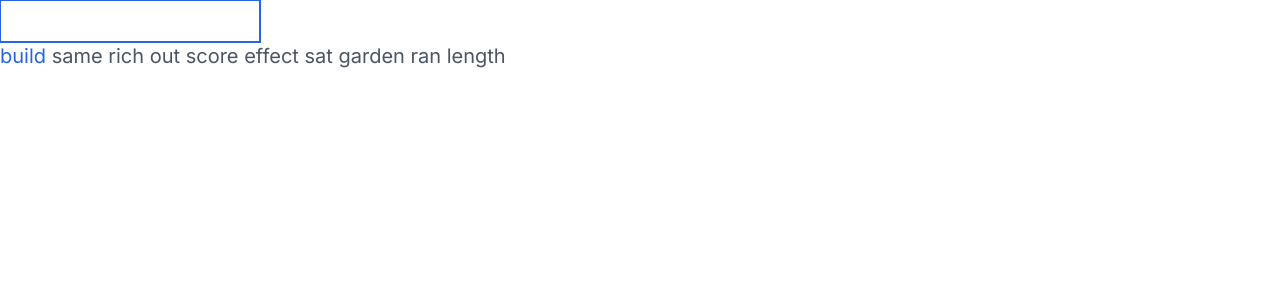
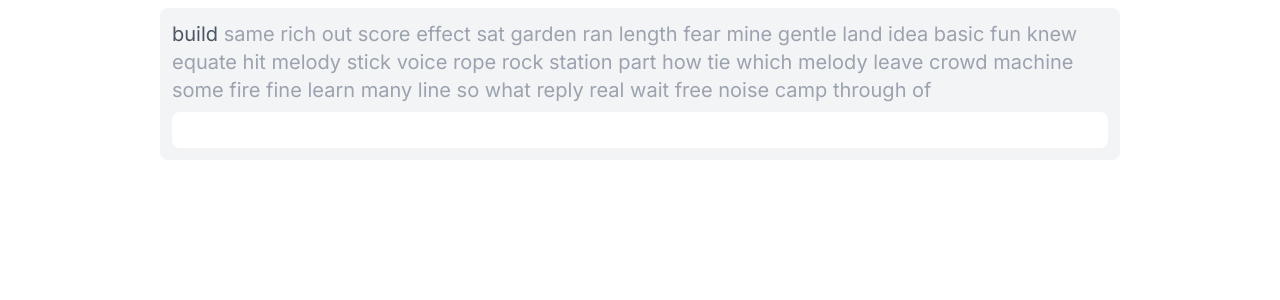
Before and after one commit to samkaj/hypist-ts, a SvelteKit app: page / in a window 1280 px wide. Shown: the top 300 px of the page. Built offline with nearby package versions, Linux system fonts and the light colour scheme; a web font is replaced by a local one.

Commit message:
UI: design typing test, first version

```diff
--- a/src/components/game-controllers/Game.svelte
+++ b/src/components/game-controllers/Game.svelte
@@ -3,14 +3,14 @@
   import { Game } from "../../game/Game";
   import type { Word } from "../../game/Word";
   import { Status } from "../../game/Word";
-  const game = new Game(10);
+  const game = new Game(50);
   let words: Word[] = game.words;
   let typingInput: HTMLInputElement;
   const statuses = new Map<Status, string>([
-    [Status.Inactive, "text-gray-600"],
-    [Status.Active, "text-blue-600"],
-    [Status.Correct, "text-green-600"],
-    [Status.Incorrect, "text-red-600"],
+    [Status.Inactive, "text-gray-400"],
+    [Status.Active, "text-gray-600"],
+    [Status.Correct, "text-green-400"],
+    [Status.Incorrect, "text-red-400"],
   ]);
 
   onMount(() => typingInput.focus());
@@ -43,6 +43,7 @@
     typingInput.value = "";
   }
 
+
   function onKeyDown(e: KeyboardEvent) {
     switch (e.key) {
       case "Escape":
@@ -51,17 +52,20 @@
   }
 </script>
 
+<div class="w-3/4 mx-auto bg-gray-100 p-3 rounded-lg mt-2">
+  {#each words as word}
+    <span
+      class={`text-xl ease-in-out duration-200 select-none ${statuses.get(word.status)}`}
+      >{word.value + " "}
+    </span>
+  {/each}
   <input
     bind:this={typingInput}
     type="text"
     on:input={handleInput}
     id="typing-input"
+    class="text-xl w-full text-gray-600 p-1 border-none rounded-lg mt-2 focus:ring-transparent focus:outline-none"
   />
-<br />
-{#each words as word}
-  <span class={`text-xl ease-in-out duration-100 ${statuses.get(word.status)}`}
-    >{word.value}
-  </span>
-{/each}
+</div>
 
 <svelte:window on:keydown={onKeyDown} />
```
Also changed, not shown: src/components/forms/PrimaryButton.svelte (deleted). Lines whose indentation alone changed are shown as unchanged.
